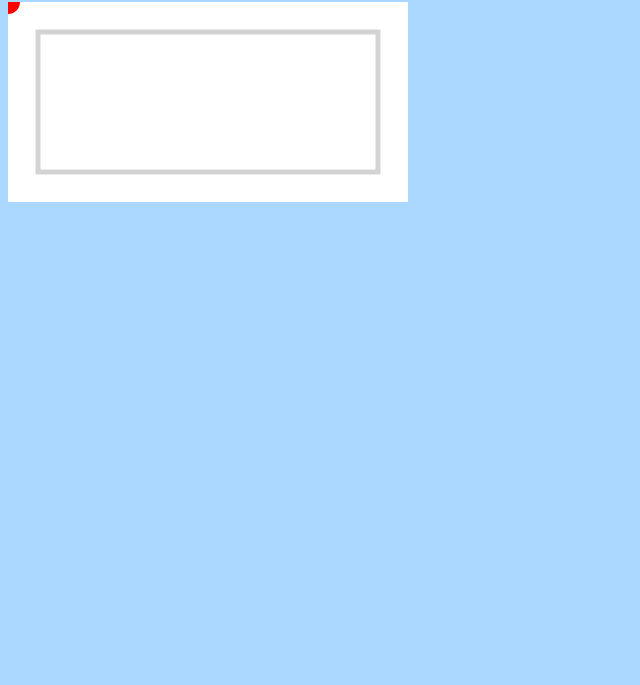
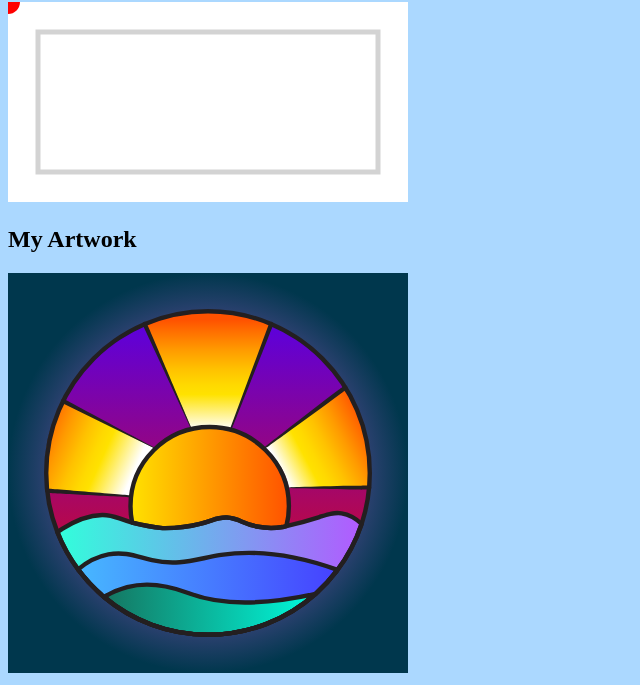
Before and after one commit to ThomasSFSU/assignment-5, a plain HTML site: page views/three.html in a window 1280 px wide. Shown: the part 424-1109 px from the top of the page, without its empty margins (0-640 px from the left). Before the commit the page ends 800 px from the top, so only its background shows below. Drawn offline with Linux system fonts and the light colour scheme.

Commit message:
Add my own artwork to page three.

```diff
--- a/views/three.html
+++ b/views/three.html
@@ -19,5 +19,7 @@
     </nav>
     <h1>SVG Animation is easy!</h1>
     <img src="../resources/page-three.svg" alt="Animation of a rectangle" height="200px" width="400px"/>
+    <h2>My Artwork</h2>
+    <img src="../resources/sunset.svg" alt="SVG Sunset Drawing" height="400px" width="400px"/>
   </body>
 </html>
```
Also changed, not shown: resources/sunset.svg (added), 1 other file.
